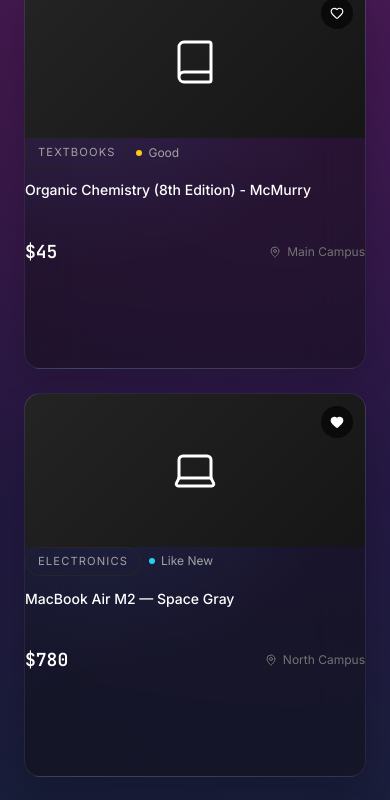
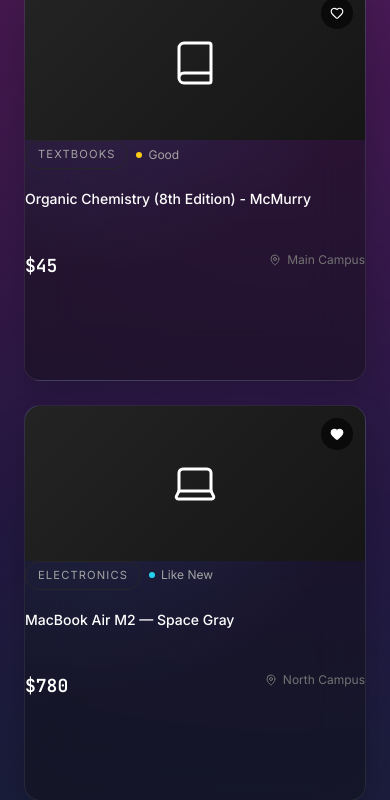
Before and after one commit to SyedQem/darwin, a Next.js app: page / in a window 390 px wide. Shown: the part 1760-2560 px from the top of the page. Built offline with nearby package versions, Linux system fonts and the light colour scheme.

Commit message:
refactor(listing-card): improve spacing and responsive content flow

```diff
--- a/src/components/ListingCard.tsx
+++ b/src/components/ListingCard.tsx
@@ -50,7 +50,7 @@
           </div>
 
           {/* Info */}
-          <div className="flex h-full flex-col gap-3 p-6">
+          <div className="flex h-full flex-col gap-4 p-7 max-[420px]:p-6">
             {/* Category + Condition */}
             <div className="flex flex-wrap items-center gap-2">
               <span className="category-badge">
@@ -64,14 +64,14 @@
 
             {/* Title */}
             <h3
-              className="text-sm font-medium leading-relaxed line-clamp-2 max-[420px]:line-clamp-3"
-              style={{ minBlockSize: '2.9rem' }}
+              className="text-sm font-medium leading-7 line-clamp-2 max-[420px]:line-clamp-3"
+              style={{ minBlockSize: '3.15rem' }}
             >
               {listing.title}
             </h3>
 
             {/* Price + Location */}
-            <div className="mt-auto flex flex-wrap items-center justify-between gap-2.5">
+            <div className="mt-auto flex flex-wrap items-start justify-between gap-x-4 gap-y-2.5 max-[360px]:flex-col max-[360px]:items-start">
               <span className="price-tag text-lg">${listing.price}</span>
               <span className="ui-icon-label-tight text-xs" style={{ color: 'var(--text-muted)' }}>
                 <MapPin size={12} />
```
